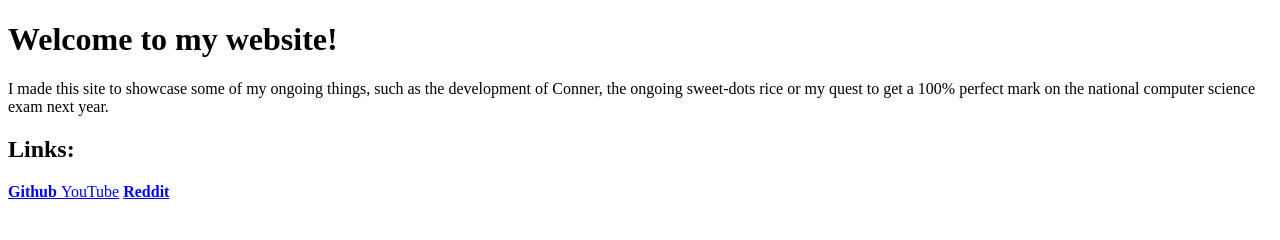
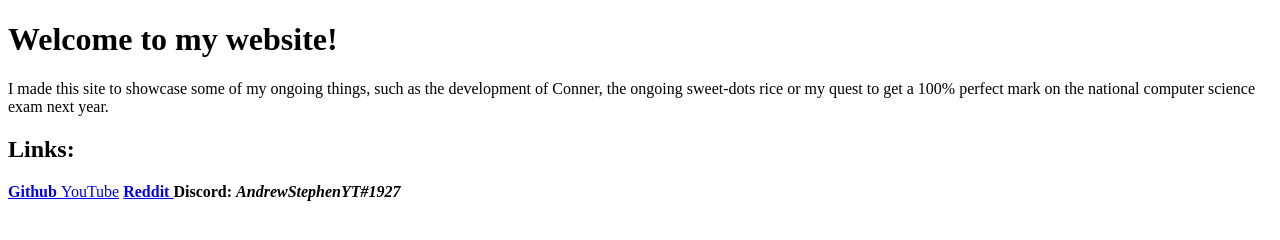
Before and after one commit to andrewstephengames/andrewstephengames.github.io, a plain HTML site: page index.html in a window 1280 px wide. Drawn offline with Linux system fonts and the light colour scheme.

Commit message:
Add Discord tag.

```diff
--- a/index.html
+++ b/index.html
@@ -12,6 +12,7 @@
 <p1> <a href="https://github.com/andrewstephengames"><b> Github </b> </a> </p1>
 <p2> <a href="https://youtube.com/channel/UCgRKOA9oO5gVV3R2NFN3YTg">YouTube</a> </p3>
 <p3> <a href="https://reddit.com/u/andrewstephengames"><b> Reddit </b> </a> </p3>
+<p4> <b> Discord: <em> AndrewStephenYT#1927 </em> </b> </p4>
 
 </body>
 </html>
```
